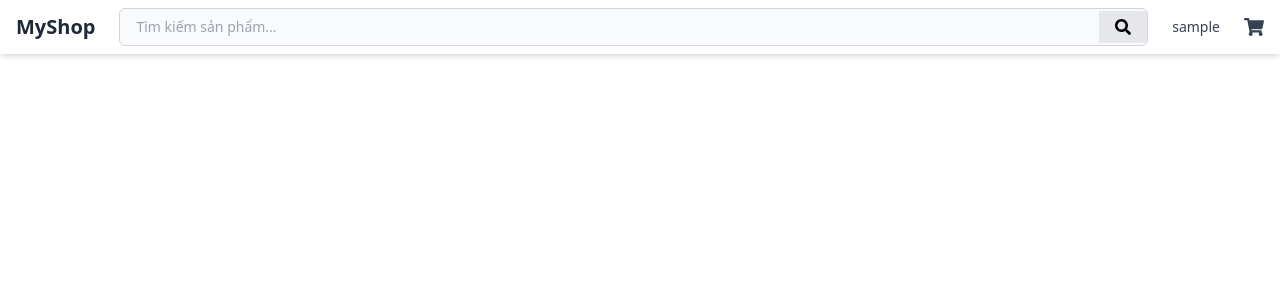
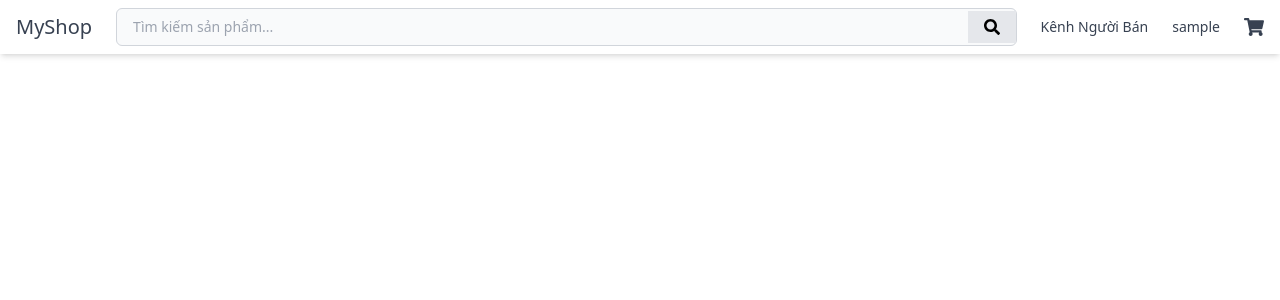
Before and after one commit to QuangMinh03042005/myshop-frontend, a React (Vite) app: page / in a window 1280 px wide. Shown: the top 300 px of the page. Built offline with nearby package versions, Linux system fonts and the light colour scheme; sample sign-in values are in the browser's storage.

Commit message:
feat: make logo click go to home, add seller button

```diff
--- a/src/components/NavBar.jsx
+++ b/src/components/NavBar.jsx
@@ -1,17 +1,18 @@
 import { FaSearch, FaShoppingCart } from "react-icons/fa";
 import { useState } from "react";
-import { useNavigate } from "react-router-dom";
+import { useNavigate, Link } from "react-router-dom";
 
 export default function Navbar() {
-  const [user, setUser] = useState(localStorage.getItem("username") || "loz");
+  const [user, setUser] = useState(localStorage.getItem("username") || null);
   const [isHovered, setIsHovered] = useState(false);
-    const navigate = useNavigate()
+  const navigate = useNavigate();
 
   const handleLogout = () => {
-    localStorage.removeItem("jwt_token")
+    localStorage.removeItem("jwt_token");
+    localStorage.removeItem("username");
     setUser(null);
     setIsHovered(false);
-    navigate("/login")
+    navigate("/login");
   };
 
   return (
@@ -19,7 +20,12 @@ export default function Navbar() {
       <div className="max-w-7xl mx-auto flex items-center justify-between">
         {/* Logo */}
         <div className="text-xl font-bold text-gray-800">
-          MyShop
+          <Link
+            to="/home"
+            className="text-gray-700 hover:text-blue-500 font-medium"
+          >
+            MyShop
+          </Link>
         </div>
 
         {/* Tìm kiếm */}
@@ -38,6 +44,14 @@ export default function Navbar() {
 
         {/* Phần bên phải */}
         <div className="flex items-center gap-6 text-sm relative">
+          {/* Kênh người bán */}
+          <Link
+            to="/seller"
+            className="text-gray-700 hover:text-blue-500 font-medium"
+          >
+            Kênh Người Bán
+          </Link>
+
           {/* Nếu đã đăng nhập thì hiển thị tên và menu */}
           {user && (
             <div
@@ -52,18 +66,18 @@ export default function Navbar() {
               {/* Dropdown */}
               {isHovered && (
                 <div className="absolute right-0 top-full mt-2 w-48 bg-white border rounded-lg shadow-lg z-10">
-                  <a
-                    href="#"
+                  <Link
+                    to="/account"
                     className="block px-4 py-2 text-sm text-gray-700 hover:bg-gray-100"
                   >
                     Tài khoản của tôi
-                  </a>
-                  <a
-                    href="#"
+                  </Link>
+                  <Link
+                    to="/orders"
                     className="block px-4 py-2 text-sm text-gray-700 hover:bg-gray-100"
                   >
                     Đơn mua
-                  </a>
+                  </Link>
                   <button
                     onClick={handleLogout}
                     className="w-full text-left px-4 py-2 text-sm text-red-600 hover:bg-gray-100"
@@ -76,9 +90,9 @@ export default function Navbar() {
           )}
 
           {/* Giỏ hàng */}
-          <a href="#" className="text-gray-700 hover:text-blue-500 text-xl">
+          <Link to="/cart" className="text-gray-700 hover:text-blue-500 text-xl">
             <FaShoppingCart />
-          </a>
+          </Link>
         </div>
       </div>
     </header>
```
